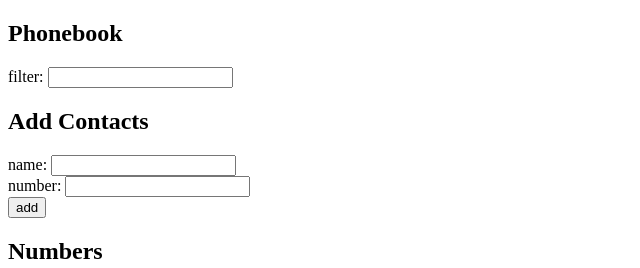
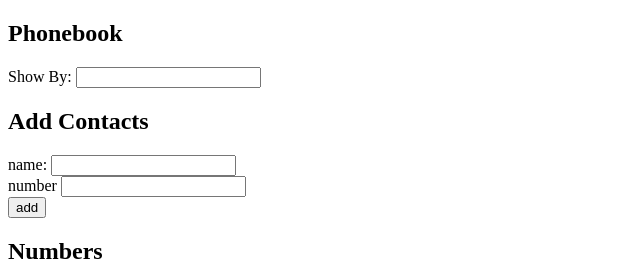
Before and after one commit to kazumaLovesTest/fullStackOpen, a React (Create React App) app in the folder part2/phonebook/: page / in a window 1280 px wide. Shown: the top 268 px of the page, without its empty margins (0-640 px from the left). Built offline with nearby package versions, Linux system fonts and the light colour scheme.

Commit message:
refractored the codes into seprate components

```diff
--- a/part2/phonebook/src/App.js
+++ b/part2/phonebook/src/App.js
@@ -1,5 +1,15 @@
 import React, { useState } from 'react'
 
+const Input = ({text,onChange,value}) => <div>{text} <input onChange = {onChange} value = {value}/> </div>
+const Form = ({onSubmit,getNewName,getNewNumber,newName,newNumber}) =>{
+  return(
+    <form onSubmit = {onSubmit}>
+      <Input onChange = {getNewName} value = {newName} text = "name:"/>
+      <Input onChange = {getNewNumber} value = {newNumber} text = "number"/>
+      <button type="submit">add</button>
+      </form>
+  )
+}
 const Contact = ({persons,filteredContact}) => {
   if (filteredContact === '')
   return(
@@ -60,19 +70,9 @@ const App = () => {
   return (
     <div>
       <h2>Phonebook</h2>
-      filter: <input onChange = {getFilteredContact} value = {filteredContact}/>
+      <Input onChange = {getFilteredContact} value = {filteredContact} text = "Show By:"/>
       <h2>Add Contacts</h2>
-      <form onSubmit = {addContact}>
-        <div>
-          name: <input onChange = {getNewName} value = {newName}/>
-        </div>
-        <div>
-          number: <input onChange = {getNewNumber} value = {newNumber}/>
-        </div>
-        <div>
-          <button type="submit">add</button>
-        </div>
-      </form>
+      <Form onSubmit = {addContact} getNewName = {getNewName} getNewNumber ={getNewNumber} newName ={newName} newNumber = {newNumber} />
       <h2>Numbers</h2>
       <Contact persons = {persons} filteredContact = {filteredContact} />
       ...
```
